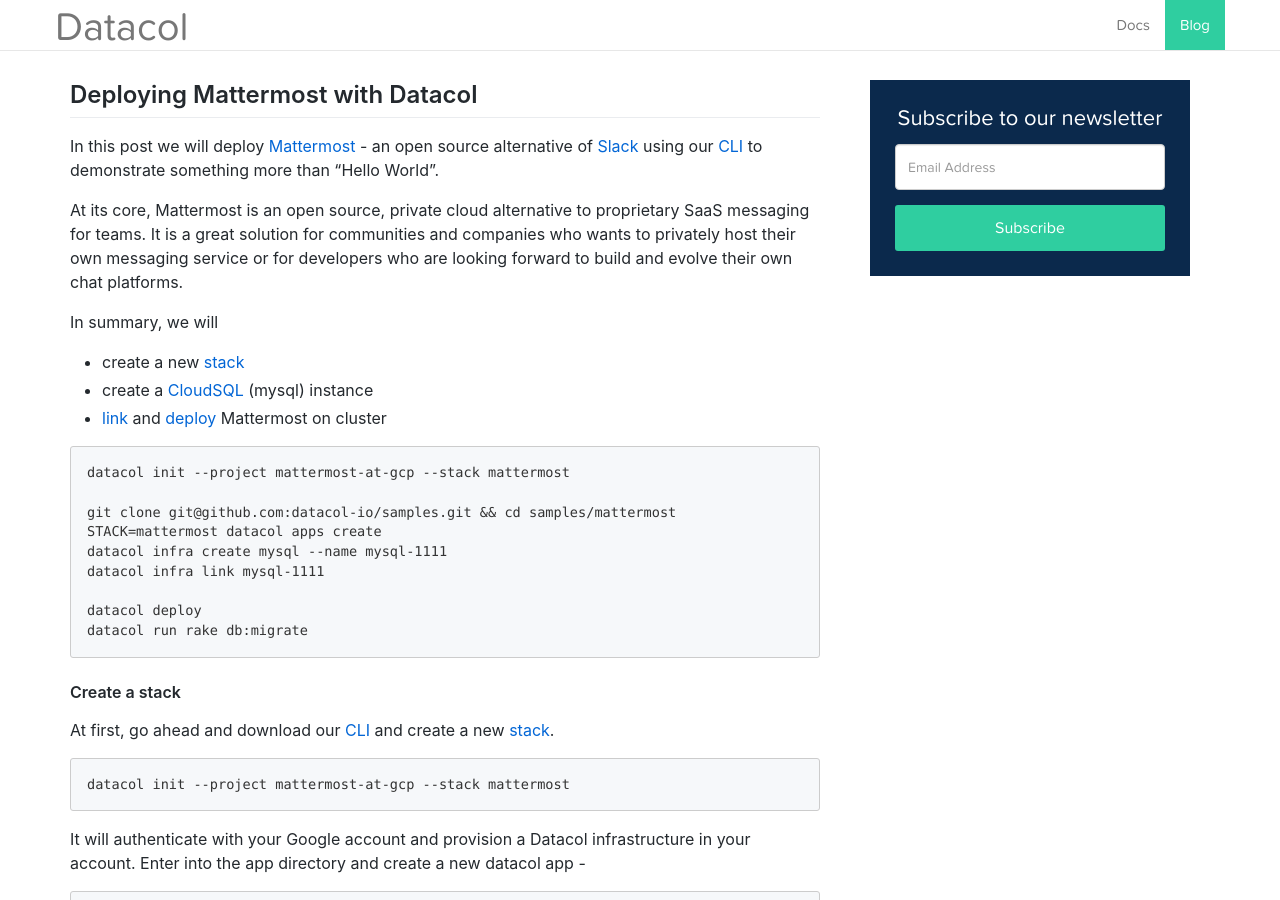
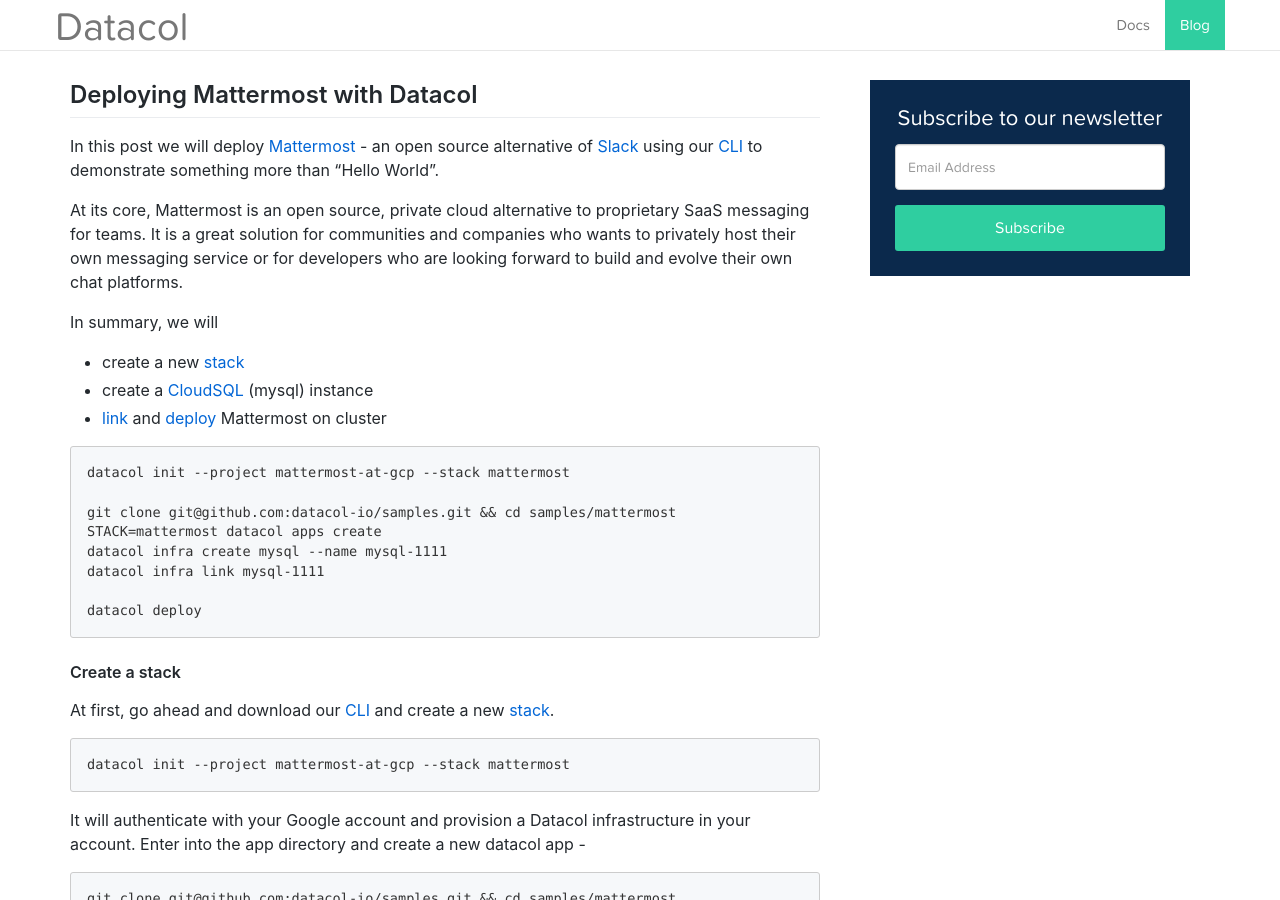
Before and after one commit to datacol-io/datacol-io.github.io, a Jekyll site: the page built from _posts/2017-04-10-deploying-mattermost.md, in a window 1280 px wide and 900 px high. Built offline with Jekyll 4.4.1, drawn with Linux system fonts in a browser that asks for light colours; some of the changed text lies outside the part shown.

Commit message:
removing migrations from mattermost section

````diff
--- a/_posts/2017-04-10-deploying-mattermost.md
+++ b/_posts/2017-04-10-deploying-mattermost.md
@@ -27,7 +27,6 @@ datacol infra create mysql --name mysql-1111
 datacol infra link mysql-1111
 
 datacol deploy
-datacol run rake db:migrate
 ```
 
 #### Create a stack
@@ -74,12 +73,6 @@ To finally deploy the app into cluster run -
 
 It will use `Dockerfile` to build a docker image and save into the [Google registry](https://cloud.google.com/container-registry/). After a successful build, it will deploy Mattermost into the cluster and wait for the `LoadBalancer` for an ip.
 
-#### Run migrations
-
-You need to run database migrations to create required tables. Run following to get up and running.
-
-    datacol run rake db:migrate
-
 ### Conclusion
 
 We saw how we deployed Mattermost and provision a cloud service using our [CLI](/docs/cli). I hope this helps if you are looking to get up and running as quickly as possible without worrying about Kubernetes concepts (services, replicationcontrollers, deployemnts) but about apps, builds, and releases.
--- a/js/app.js
+++ b/js/app.js
@@ -67,7 +67,7 @@
   var initTracking = function(){
     if(window.analytics){
       analytics.ready(function(){
-        analytics.trackLink($('.banner-actions a.bg-green').get(0), 'Get Started clicked');
+        // analytics.trackLink($('.banner-actions a.bg-green').get(0), 'Get Started Clicked');
         analytics.trackLink($('#try-modal .bg-green').get(0), 'Download CLI clicked');
       });
     }
````
